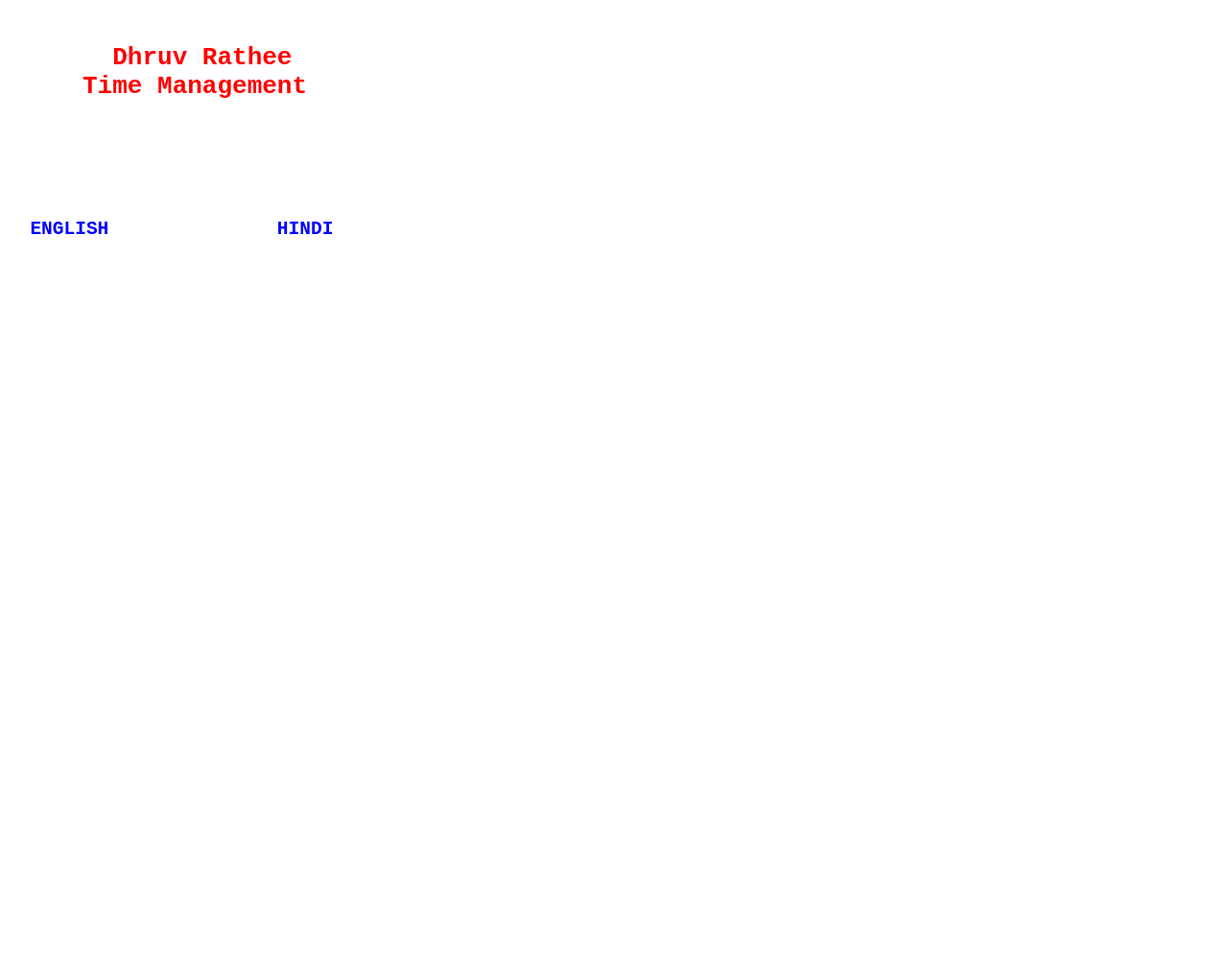
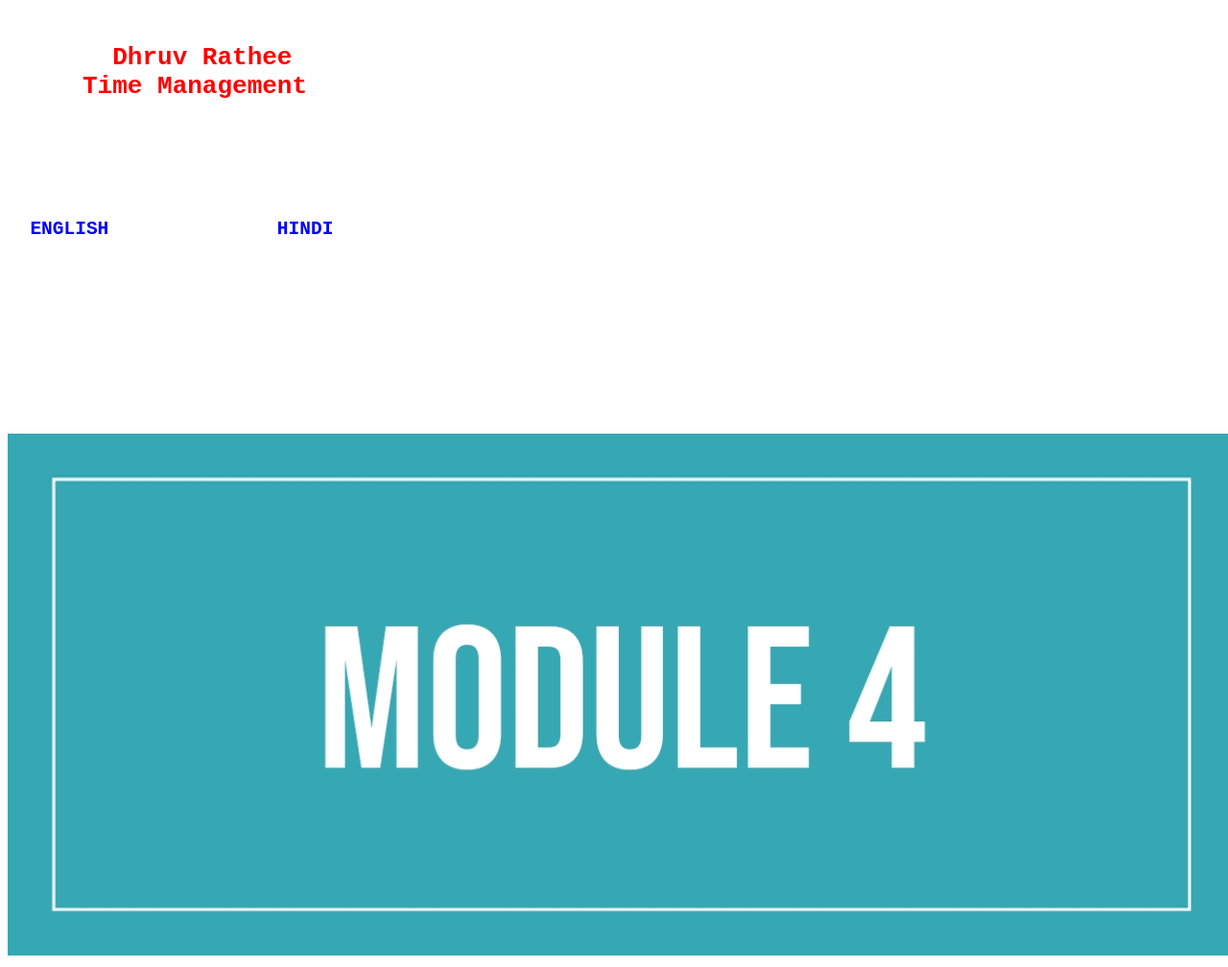
Before and after one commit to Imjatin-exe/FREE-COURSE, a plain HTML site: page index.html in a window 1280 px wide. Shown: the whole page at 96% size. Before the commit the page ends 800 px from the top, so only its background shows below. Drawn offline with Linux system fonts and the light colour scheme.

Commit message:
Update index.html

```diff
--- a/index.html
+++ b/index.html
@@ -31,5 +31,6 @@
 <a href="https://mega.nz/file/s4IGATSJ#S9EpuumJNZEJlDQpYbq-KsmVSZdhIcVTI7SOAFs6uo0" <img src="module 5.jpg" alt="module 5" height="70px"></a>         <a href="https://mega.nz/file/s4IGATSJ#S9EpuumJNZEJlDQpYbq-KsmVSZdhIcVTI7SOAFs6uo0" <img src="module 5.jpg" alt="module 5" height="70px"></a>
 </pre>
 <br>
+  <img src="module4.jpg"
 </body>
 </html>
```
